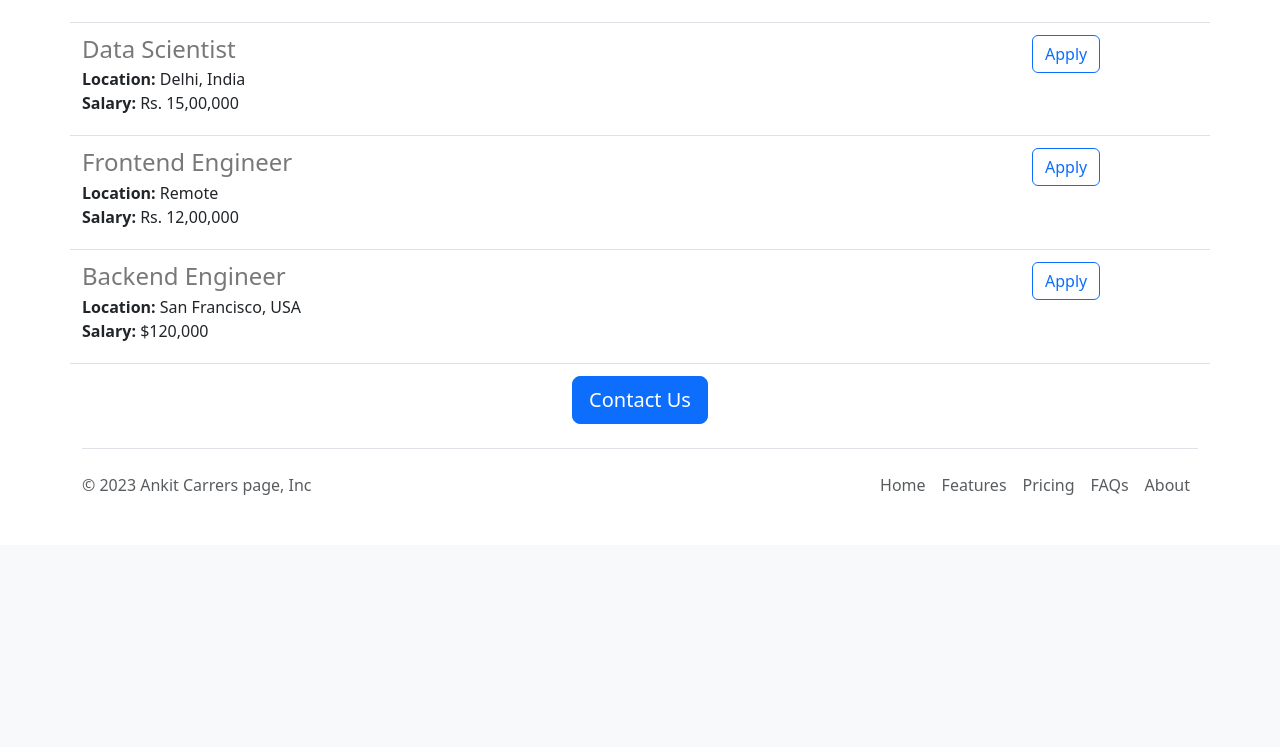
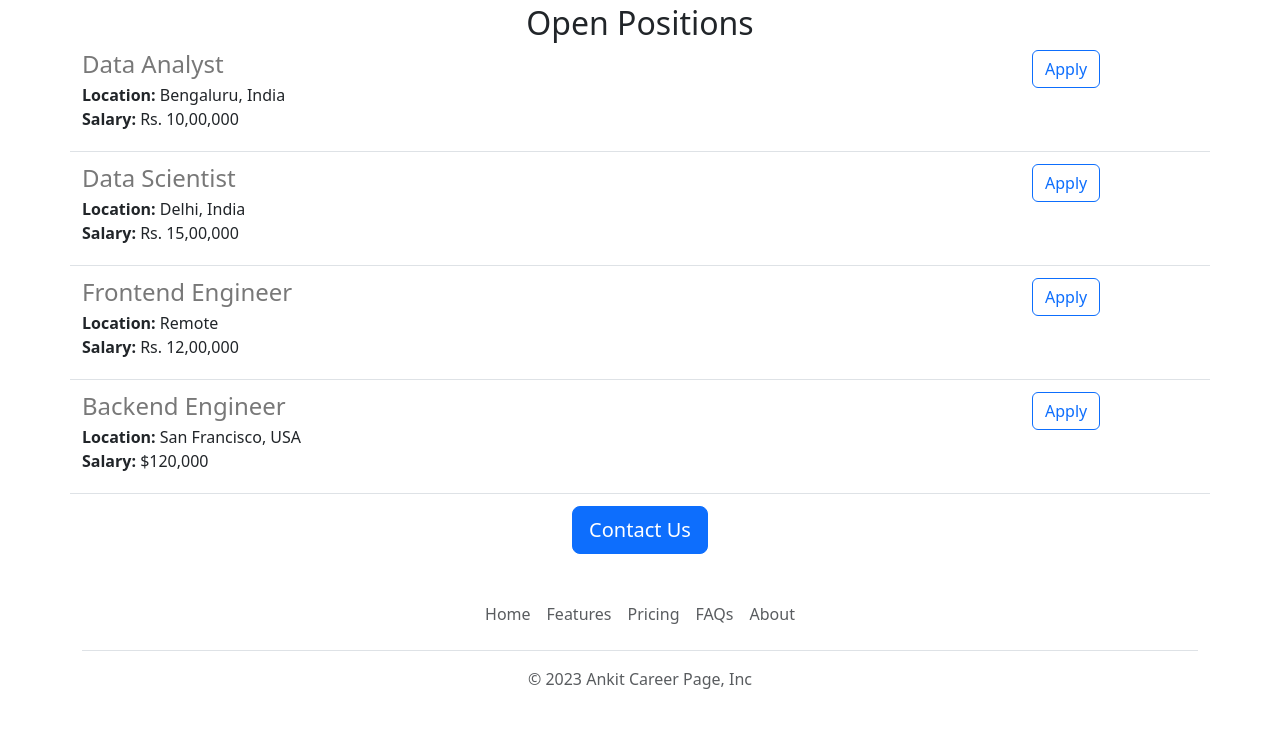
Before and after one commit to topgun007-oss/careers-website-v2, a Flask app: page / in a window 1280 px wide. Shown: the part 744-1491 px from the top of the page. Before the commit the page ends 1239 px from the top, so only its background shows below. Run offline with Flask 3, Linux system fonts and the light colour scheme.

Commit message:
added more features

```diff
--- a/templates/footer.html
+++ b/templates/footer.html
@@ -1,17 +1,12 @@
 <div class="container">
-  <footer class="d-flex flex-wrap justify-content-between align-items-center py-3 my-4 border-top">
-    <p class="col-md-4 mb-0 text-body-secondary">&copy; 2023 Ankit Carrers page, Inc</p>
-
-    <a href="/" class="col-md-4 d-flex align-items-center justify-content-center mb-3 mb-md-0 me-md-auto link-body-emphasis text-decoration-none">
-      <svg class="bi me-2" width="40" height="32"><use xlink:href="#bootstrap"/></svg>
-    </a>
-
-    <ul class="nav col-md-4 justify-content-end">
+  <footer class="py-3 my-4">
+    <ul class="nav justify-content-center border-bottom pb-3 mb-3">
       <li class="nav-item"><a href="#" class="nav-link px-2 text-body-secondary">Home</a></li>
       <li class="nav-item"><a href="#" class="nav-link px-2 text-body-secondary">Features</a></li>
       <li class="nav-item"><a href="#" class="nav-link px-2 text-body-secondary">Pricing</a></li>
       <li class="nav-item"><a href="#" class="nav-link px-2 text-body-secondary">FAQs</a></li>
       <li class="nav-item"><a href="#" class="nav-link px-2 text-body-secondary">About</a></li>
     </ul>
+    <p class="text-center text-body-secondary">&copy; 2023 Ankit Career Page, Inc</p>
   </footer>
 </div>
--- a/templates/home.html
+++ b/templates/home.html
@@ -11,15 +11,25 @@
   </head>
   <body>
     {% include 'nav.html' %}
+    <img class ="img-fluid" id="ban" src="static/banner.jpg">
     <div class = "container">
      <h1 class = "text-center">Ankit Careers</h1>
-    <img class ="img-fluid" id="ban" src="static/banner.jpg">
 
-    <h2>About Ankit</h2>
+
+    <div class="row" style="margin-bottom:16px">
+      <div class="col-md-6">
     <p>
 
       Welcome to Ankit's Backend Opportunities Hub, your gateway to exciting career prospects in the world of backend development. This page is dedicated to connecting talented individuals with burgeoning backend roles across diverse industries. Ankit, a burgeoning backend developer himself, curates this platform with a keen eye for the evolving demands of the tech sector. Here, job seekers can explore a curated list of backend development positions ranging from entry-level to senior roles. Ankit's expertise ensures that each opening reflects the latest trends and requirements in backend technologies, including proficiency in languages like Python, Java, and more. Job listings feature reputable companies seeking skilled backend professionals adept at designing scalable and secure systems.
     </p>
+      </div>
+      <div class="d-none d-md-block col-md-6">
+
+      <img src="static/people.jpg" style="height:320px; border-radius:4px">
+
+      </div>
+    </div>
+
     <h2 class = "text-center">Open Positions</h2>
     <div>
       {% for job in jobs %}
--- a/templates/jobitem.html
+++ b/templates/jobitem.html
@@ -9,7 +9,7 @@
 {% endif %}
   </div>
   <div class = "col-2">
-  <button type="button" class="btn btn-outline-primary">Apply</button>
+  <a href ="mailto:ankitsri@gmail.com? subject=Application for{{job['title']}}" type="button" class="btn btn-outline-primary">Apply</a>
   </div>
 
 </div>
```
Also changed, not shown: 1 other file.
